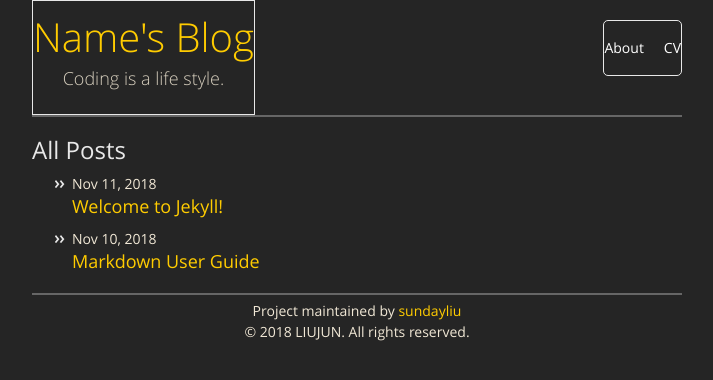
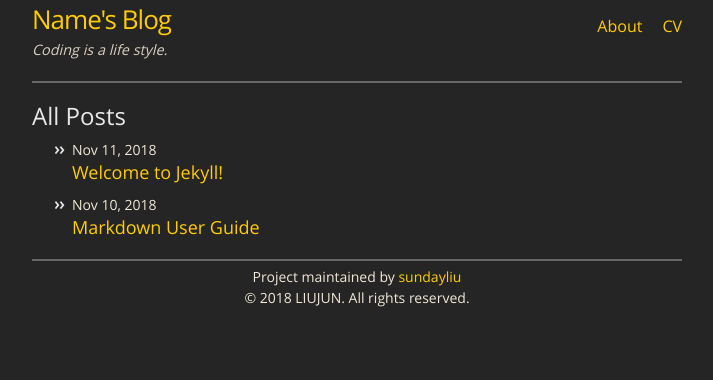
Before and after one commit to sundayliu/theme-midnight, a Jekyll site: the page built from docs/index.md, in a window 1280 px wide. Shown: the top 380 px of the page, without its empty margins (283-996 px from the left). Built offline with Jekyll 4.4.1, drawn with Linux system fonts in a browser that asks for light colours.

Commit message:
custom nav

```diff
--- a/docs/_sass/custom.scss
+++ b/docs/_sass/custom.scss
@@ -14,6 +14,13 @@ footer.site-footer {
  * Site header
  */
 .site-header {
+  // border-top: 5px solid $grey-color-dark;
+  // border-bottom: 1px solid $grey-color-light;
+  min-height: $spacing-unit * 1.865;
+
+  // Positioning context for the mobile navigation icon
+  position: relative;
+
   hr {
       margin: 5px 0px;
       height:2px;
@@ -21,52 +28,36 @@ footer.site-footer {
       display:block;
       clear:both;
     }
-  min-height: $spacing-unit * 1.865;
-  h1 {
-      font-family: 'OpenSansLight', "Helvetica Neue", Helvetica, Arial, sans-serif;
-      font-weight: normal;
-      font-size: 40px;
-      text-align: center;
-      line-height: 36px;
+}
+
+.site-title {
+  float: left;
+
+    h1 {
+      font-weight: 300;
+      @include relative-font-size(1.625);
+      margin:0;
+      line-height: $base-line-height;
+      letter-spacing: -1px;
     }
 
     p {
       color: #d7cfbe;
-      font-family: 'OpenSansLight', "Helvetica Neue", Helvetica, Arial, sans-serif;
-      font-weight: normal;
-      font-size: 18px;
-      text-align: center;
+      @include relative-font-size(0.9);
+      font-style:italic;
     }
 
-  // Positioning context for the mobile navigation icon
-  // position: relative;
-}
-
-
-.site-title {
-  padding-top:18px;
-  padding-bottom:2px;
-  @include relative-font-size(1.625);
-  font-weight: 300;
-  line-height: $base-line-height;
-  float: left;
-  border: 1px solid $grey-color-light;
   @include media-query($on-palm) {
     padding-right: 45px;
   }
-
-  &,
-  &:visited {
-    color: $grey-color-dark;
-  }
 }
 
-
-
-
 .site-nav {
-  float:right;
-  border: 1px solid $grey-color-light;
+  position: absolute;
+  top: 9px;
+  right: $spacing-unit / 2;
+  background-color: $background-color;
+  border: 1px solid #353535;
   border-radius: 5px;
   text-align: right;
   line-height: $base-line-height * $base-font-size * 2.25;
@@ -74,13 +65,6 @@ footer.site-footer {
   .nav-trigger {
       display: none;
   }
-
-  a:hover {
-    margin:0;
-    padding:0;
-	background-color: #333;
-
-}
 
   .menu-icon {
     float: right;
@@ -94,8 +78,6 @@ footer.site-footer {
       fill: $grey-color-dark;
     }
   }
-
-
 
   label[for="nav-trigger"] {
     display: block;
@@ -114,32 +96,32 @@ footer.site-footer {
   input:checked ~ .trigger {
     display: block;
     padding-bottom: 5px;
-    position:absolute;
-    right: 20px;
-	top: 40px;
-    border: 1px solid $grey-color-light;
   }
 
   .page-link {
-    color: $text-color;
+    color: #ffcc00;
     line-height: $base-line-height;
     display: block;
-    // padding: 5px 10px;
+    padding: 5px 10px;
+    @include relative-font-size(1.0);
+    font-weight:100;
 
     // Gaps between nav items, but not on the last one
-    //&:not(:last-child) {
-    //  margin-right: 0;
-    //}
+    &:not(:last-child) {
+      margin-right: 0;
+    }
+
+    &:hover{
+        // text-decoration:underline;
+        color: #ffeb9b;
+    }
     margin-left: 20px;
   }
 
-
   @media screen and (min-width: $on-medium) {
-    margin-top:20px;
-    // padding-top:20px;
     position: static;
     float: right;
-    border: 1px solid $grey-color-light;
+    border: none;
     background-color: inherit;
 
     label[for="nav-trigger"] {
@@ -160,12 +142,14 @@ footer.site-footer {
 
     .page-link {
       display: inline;
+      padding: 0;
 
       &:not(:last-child) {
         margin-right: 20px;
       }
+
+
       margin-left: auto;
     }
   }
-
 }
--- a/docs/assets/css/style.scss
+++ b/docs/assets/css/style.scss
@@ -11,7 +11,7 @@ $base-line-height: 1.5 !default;
 $spacing-unit:     30px !default;
 
 $text-color:       #fff !default;
-$background-color: #fdfdfd !default;
+$background-color: #252525 !default;
 $brand-color:      #2a7ae2 !default;
 
 $grey-color:       #828282 !default;
@@ -23,7 +23,7 @@ $table-text-align: left !default;
 // Width of the content area
 $content-width:    800px !default;
 
-$on-palm:          600px !default;
+$on-palm:          650px !default;
 $on-laptop:        800px !default;
 
 $on-medium:        $on-palm !default;
```
